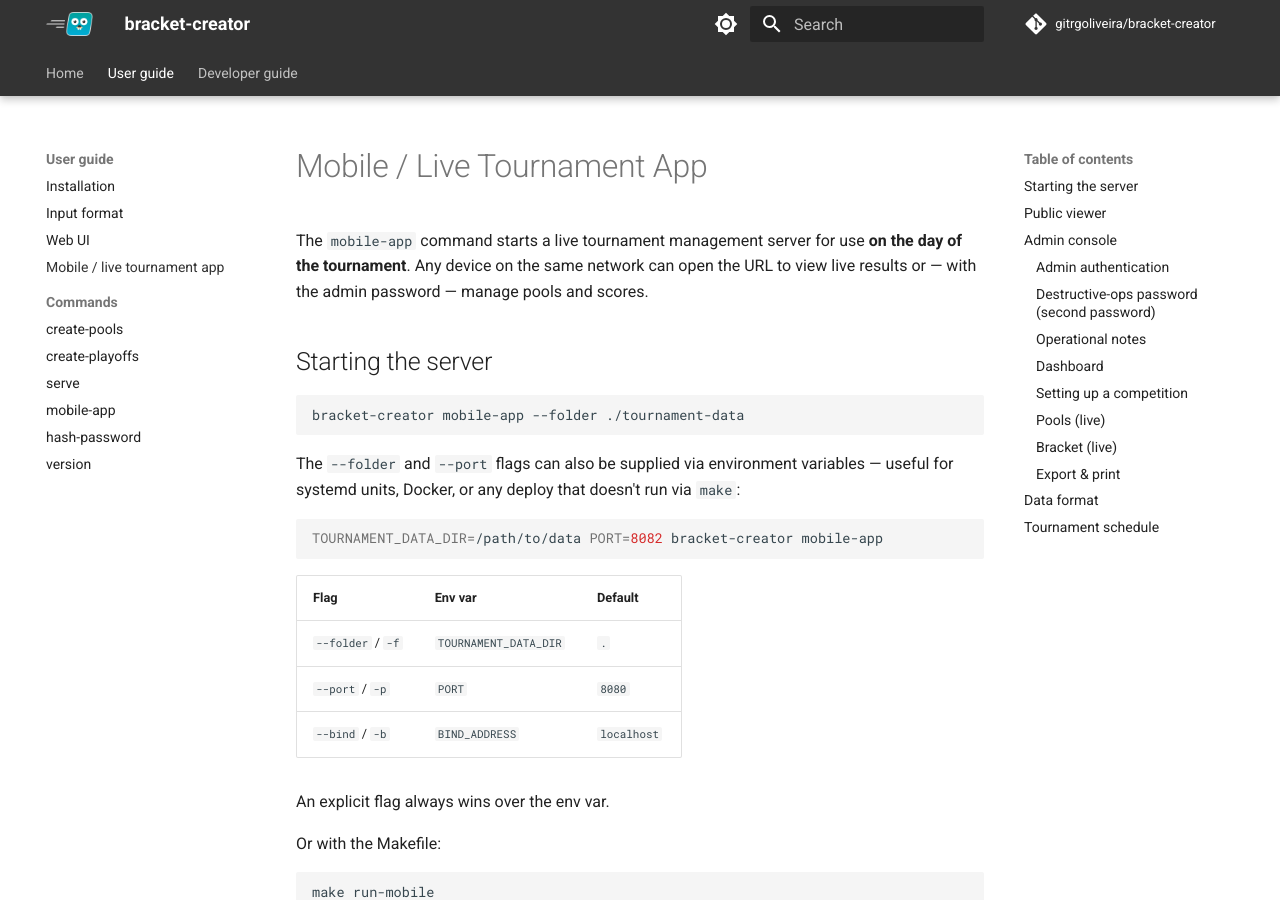
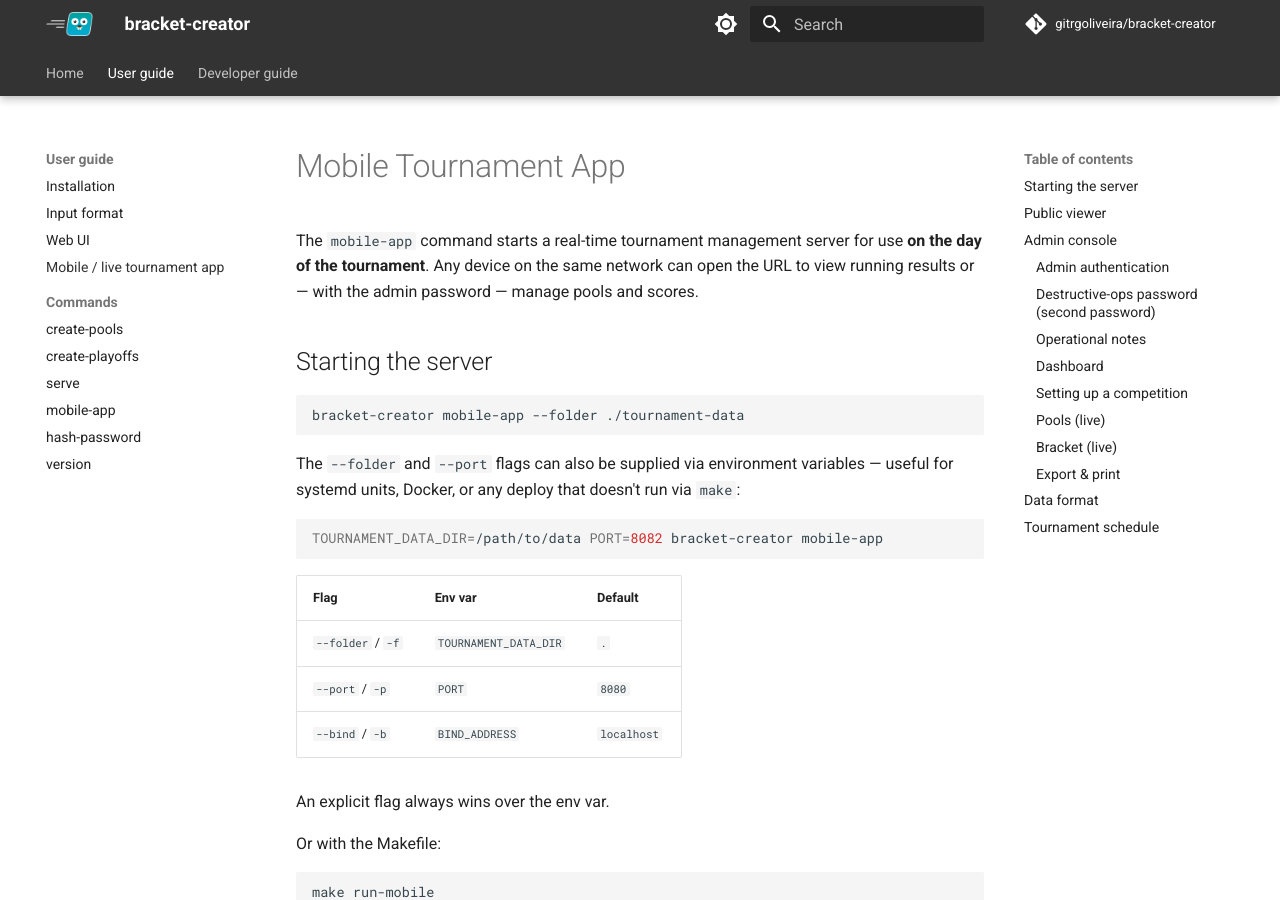
Before and after one commit to gitrgoliveira/bracket-creator, an MkDocs documentation site: the page built from docs/user-guide/mobile-app.md, in a window 1280 px wide and 900 px high. Built offline with MkDocs 1.6.1 and Material for MkDocs 9.7.7, drawn with Linux system fonts in a browser that asks for light colours; comment, search, counter and statistics services are not loaded; some of the changed text lies outside the part shown.

Commit message:
fix(review): ES-export watchSustainedDisconnect + purge live from docs
1. admin_shell.jsx: replace window.watchSustainedDisconnect assignment
   with `export { watchSustainedDisconnect }` so the pure helper follows
   the same ES-export pattern as buildRunningById / buildRunningIpponResult.
   admin_conn_escalation.test.jsx imports it directly — window boilerplate gone.

2. docs/user-guide/mobile-app.md: title "Mobile / Live Tournament App" →
   "Mobile Tournament App"; "live results" → "running results";
   "updates live" → "updates in real time".

3. docs/user-guide/commands/mobile-app.md: updated title reference and
   "pushing live updates" → "pushing real-time updates".

Co-Authored-By: Claude Sonnet 4.6 <noreply@anthropic.com>

```diff
--- a/docs/user-guide/mobile-app.md
+++ b/docs/user-guide/mobile-app.md
@@ -1,6 +1,6 @@
-# Mobile / Live Tournament App
+# Mobile Tournament App
 
-The `mobile-app` command starts a live tournament management server for use **on the day of the tournament**. Any device on the same network can open the URL to view live results or — with the admin password — manage pools and scores.
+The `mobile-app` command starts a real-time tournament management server for use **on the day of the tournament**. Any device on the same network can open the URL to view running results or — with the admin password — manage pools and scores.
 
 ## Starting the server
 
@@ -154,7 +154,7 @@ Once pools are drawn, the **Pools** tab shows all pools and their current standi
 
 ### Bracket (live)
 
-After all pool matches are complete, advance the pool winners to the elimination bracket. The bracket updates live as scores come in.
+After all pool matches are complete, advance the pool winners to the elimination bracket. The bracket updates in real time as scores come in.
 
 ### Export & print
 
```
Also changed, not shown: docs/user-guide/commands/mobile-app.md (+2 -2 lines), 2 other files.
